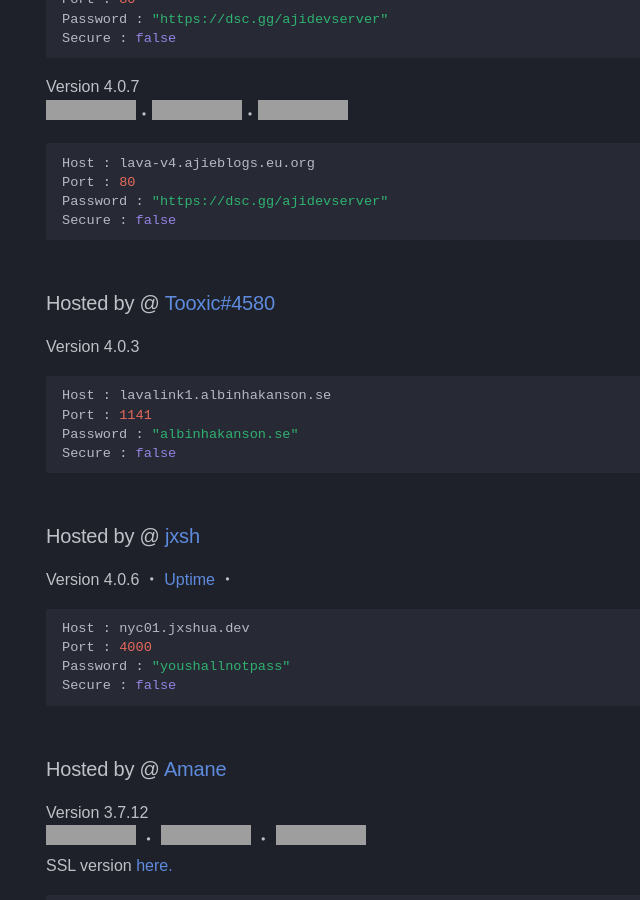
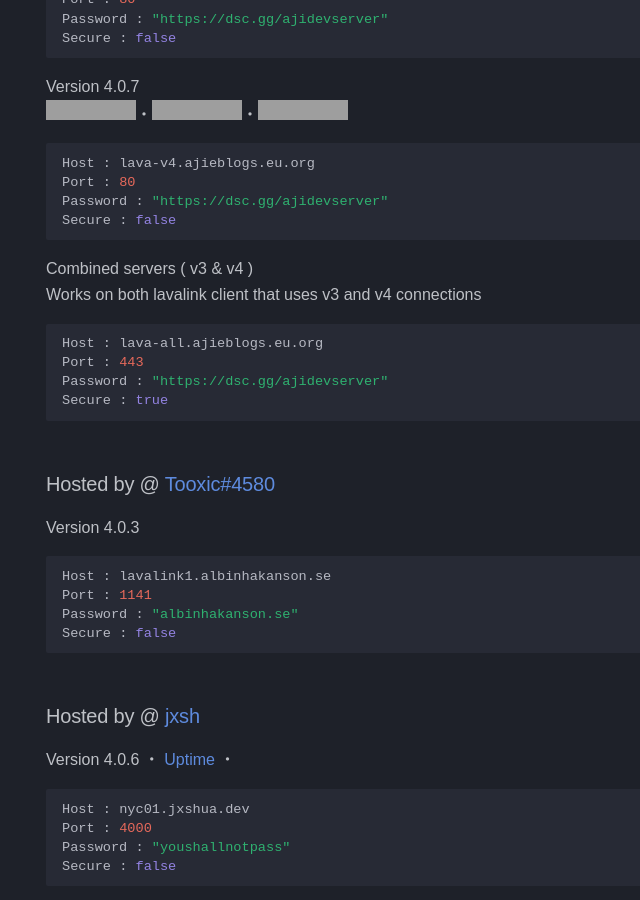
Before and after one commit to DarrenOfficial/lavalink-list, an MkDocs documentation site: the page built from docs/NoSSL/lavalink-without-ssl.md, in a window 1280 px wide and 900 px high, scrolled down 2482 px, cut to the strip 0-900 px from the top of the window. Shown: the whole strip, without its empty margins (0-640 px from the left). Built offline with MkDocs 1.6.1 and Material for MkDocs 9.7.7, drawn with Linux system fonts in a browser that asks for light colours; some web fonts are replaced; comment, search, counter and statistics services are not loaded; a style sheet for code colours, icons or effects is not loaded; grey boxes are pictures that could not be loaded.

Commit message:
Update lavalink-without-ssl.md

````diff
--- a/docs/NoSSL/lavalink-without-ssl.md
+++ b/docs/NoSSL/lavalink-without-ssl.md
@@ -106,7 +106,7 @@ Secure : false
 [Website](https://lavalink.ajieblogs.eu.org/) | [Live Stats](https://lava-stat.ajieblogs.eu.org/) | [Support server](https://dsc.gg/ajidevserver) <br />
 [SSL version](https://lavalink.darrennathanael.com/SSL/lavalink-with-ssl/#hosted-by-ajiedev) <br />
 Version 3.7.12 <br />
-![stat](https://status.ajieblogs.eu.org/api/badge/10/status)・![up](https://status.ajieblogs.eu.org/api/badge/10/uptime?labelSuffix=+hour)・![playersv3](https://ajieblogs.eu.org/lavalink/v3/badge/Players)
+![stat](https://ajieblogs.eu.org/lavalink/v3/badge/Status)・![up](https://ajieblogs.eu.org/lavalink/v3/badge/Uptime)・![playersv3](https://ajieblogs.eu.org/lavalink/v3/badge/Players)
 ```bash
 Host : lava-v3.ajieblogs.eu.org
 Port : 80
@@ -114,14 +114,21 @@ Password : "https://dsc.gg/ajidevserver"
 Secure : false
 ```
 Version 4.0.7 <br />
-![stat](https://status.ajieblogs.eu.org/api/badge/11/status)・![up](https://status.ajieblogs.eu.org/api/badge/11/uptime?labelSuffix=+hour)・![playersv4](https://ajieblogs.eu.org/lavalink/v4/badge/Players)
+![stat](https://ajieblogs.eu.org/lavalink/v4/badge/Status)・![up](https://ajieblogs.eu.org/lavalink/v4/badge/Uptime)・![playersv4](https://ajieblogs.eu.org/lavalink/v4/badge/Players)
 ```bash
 Host : lava-v4.ajieblogs.eu.org
 Port : 80
 Password : "https://dsc.gg/ajidevserver"
 Secure : false
 ```
-
+Combined servers ( v3 & v4 ) <br />
+Works on both lavalink client that uses v3 and v4 connections
+```bash
+Host : lava-all.ajieblogs.eu.org
+Port : 443
+Password : "https://dsc.gg/ajidevserver"
+Secure : true
+```
 ### Hosted by @ [Tooxic#4580](https://albinhakanson.se)
 Version 4.0.3
 ```bash
````
